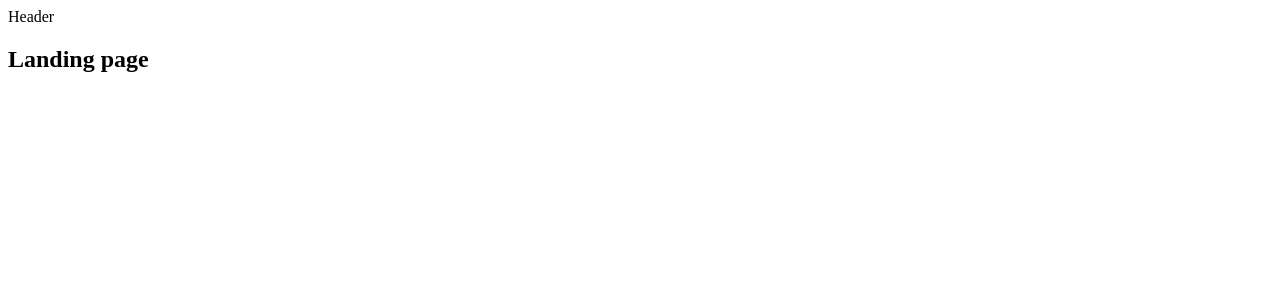
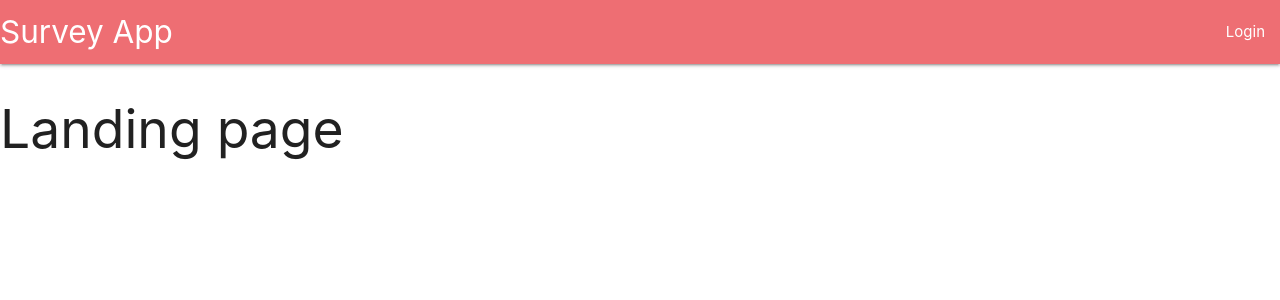
Before and after one commit to CodingByMoMo/React-course-app, a React (Create React App) app in the folder client/: page / in a window 1280 px wide. Shown: the top 300 px of the page. Built offline with nearby package versions, Linux system fonts and the light colour scheme.

Commit message:
Add style and refactor the Header

```diff
--- a/client/package.json
+++ b/client/package.json
@@ -10,6 +10,7 @@
     "@testing-library/react": "^13.4.0",
     "@testing-library/user-event": "^13.5.0",
     "http-proxy-middleware": "^2.0.6",
+    "materialize-css": "^1.0.0-rc.2",
     "react": "^18.2.0",
     "react-dom": "^18.2.0",
     "react-redux": "^8.0.5",
--- a/client/src/components/Header.js
+++ b/client/src/components/Header.js
@@ -1,13 +1,20 @@
-import React, {Component} from "react";
+import React, { Component } from "react";
 
 class Header extends Component {
-    render() {
-        return (
-            <div>
-                Header
-            </div>
-        )
-    };
-};
+  render() {
+    return (
+      <nav>
+        <div className="nav-wrapper">
+          <a href="/#" className="left brand-logo">Survey App</a>
+          <ul id="nav-mobile" className="right hide-on-med-and-down">
+            <li>
+              <a href="/auth/google">Login</a>
+            </li>
+          </ul>
+        </div>
+      </nav>
+    );
+  }
+}
 
 export default Header;
--- a/client/src/index.js
+++ b/client/src/index.js
@@ -7,6 +7,9 @@
 import App from "./components/App.js";
 import reportWebVitals from "./reportWebVitals.js";
 import reducers from "./reducers/index.js";
+//  Import MaterializeCSS
+import "materialize-css/dist/css/materialize.min.css";
+
 
 //  Create store for Redux
 const store = legacy_createStore(reducers, {}, applyMiddleware());
```
Also changed, not shown: 1 other file (tests, documents, lock files or other folders).
